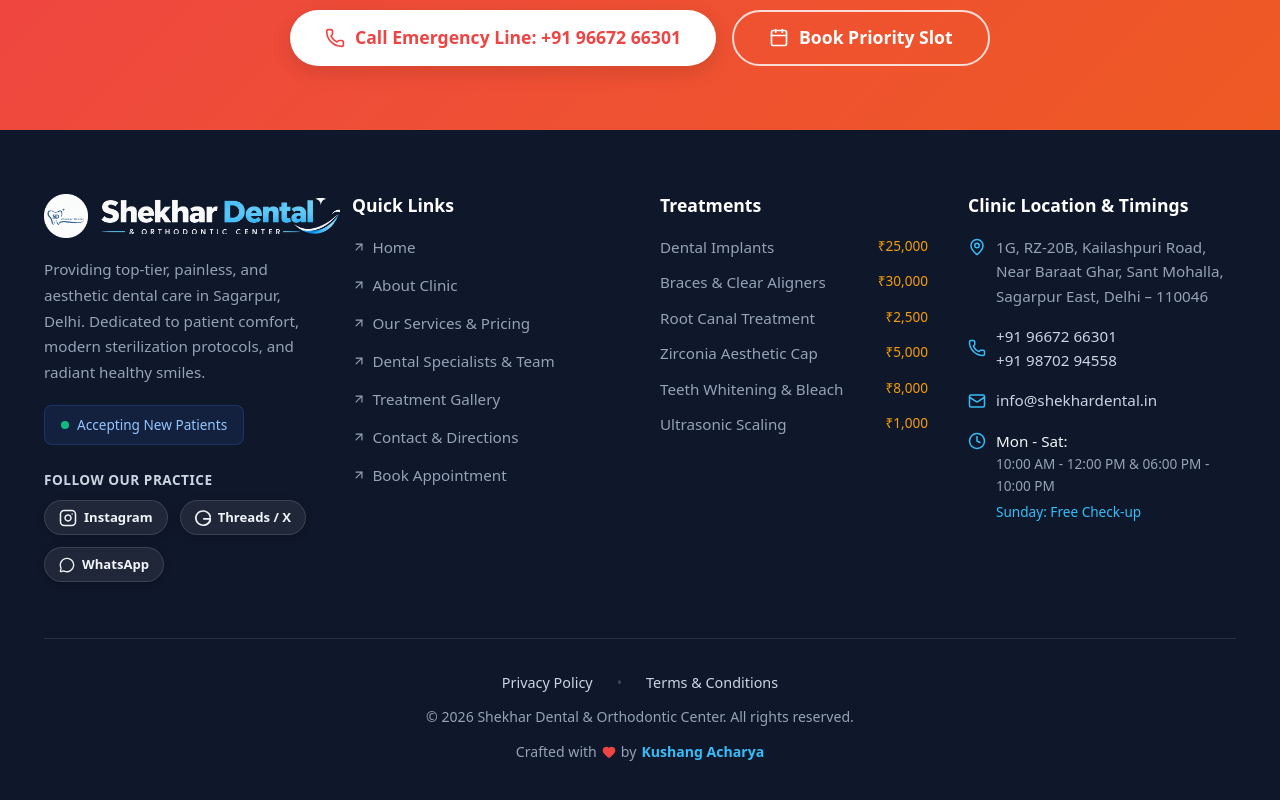
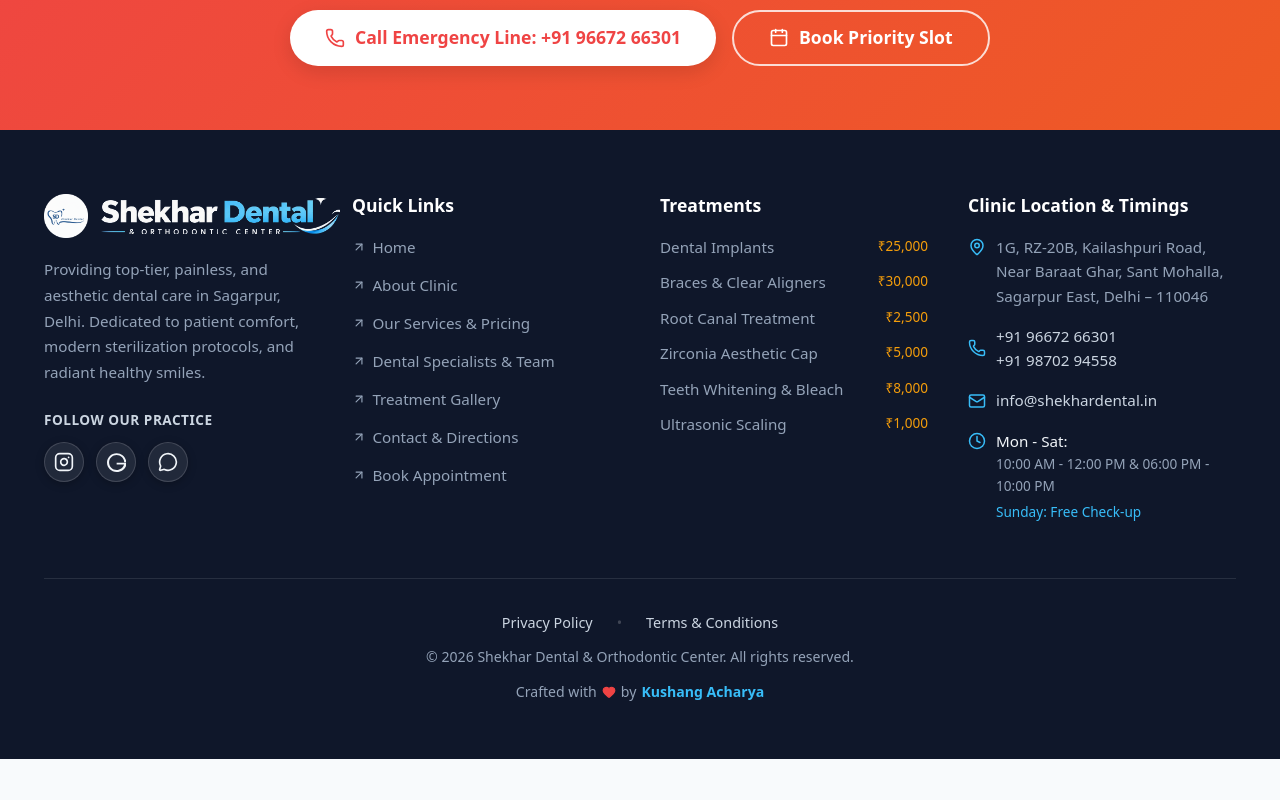
Before and after one commit to Kushang1901/ShEKHAR-DENTAL-CLINIIC, a Next.js app: page / in a window 1280 px wide. Shown: the part 5651-6451 px from the top of the page. After the commit the page ends 6410 px from the top, so only its background shows below. Built offline with nearby package versions, Linux system fonts and the light colour scheme.

Commit message:
feat: initialize global CSS framework and add Footer component

```diff
--- a/app/globals.css
+++ b/app/globals.css
@@ -1894,44 +1894,44 @@ img {
   }
 }
 
-/* Footer Social Pills */
-.footer-social-pill {
+/* Footer Social Circle Icon Buttons */
+.footer-social-circle {
+  width: 40px;
+  height: 40px;
+  border-radius: 50%;
   display: inline-flex;
   align-items: center;
-  gap: 7px;
-  padding: 6px 14px;
-  border-radius: 999px;
-  font-size: 0.82rem;
-  font-weight: 600;
+  justify-content: center;
   color: #f1f5f9;
-  background: rgba(255, 255, 255, 0.07);
-  border: 1px solid rgba(255, 255, 255, 0.12);
+  background: rgba(255, 255, 255, 0.08);
+  border: 1px solid rgba(255, 255, 255, 0.15);
   text-decoration: none;
   transition: all 0.25s cubic-bezier(0.16, 1, 0.3, 1);
-  box-shadow: 0 2px 8px rgba(0, 0, 0, 0.2);
-}
-
-.footer-social-pill:hover {
-  transform: translateY(-2px);
+  box-shadow: 0 2px 8px rgba(0, 0, 0, 0.25);
+  flex-shrink: 0;
+}
+
+.footer-social-circle:hover {
+  transform: translateY(-3px) scale(1.08);
   color: #ffffff;
 }
 
 .footer-social-ig:hover {
   background: linear-gradient(45deg, #f09433, #e6683c, #dc2743, #cc2366, #bc1888);
-  border-color: rgba(255, 255, 255, 0.4);
-  box-shadow: 0 4px 14px rgba(220, 39, 67, 0.4);
+  border-color: rgba(255, 255, 255, 0.5);
+  box-shadow: 0 6px 18px rgba(220, 39, 67, 0.45);
 }
 
 .footer-social-threads:hover {
   background: #000000;
-  border-color: rgba(255, 255, 255, 0.35);
-  box-shadow: 0 4px 14px rgba(255, 255, 255, 0.2);
+  border-color: rgba(255, 255, 255, 0.4);
+  box-shadow: 0 6px 18px rgba(255, 255, 255, 0.25);
 }
 
 .footer-social-wa:hover {
   background: #10b981;
   border-color: #34d399;
-  box-shadow: 0 4px 14px rgba(16, 185, 129, 0.4);
+  box-shadow: 0 6px 18px rgba(16, 185, 129, 0.45);
 }
 
 .footer-nav-link:hover {
--- a/components/Footer.tsx
+++ b/components/Footer.tsx
@@ -64,31 +64,25 @@ export default function Footer() {
                 style={{ height: '36px', width: 'auto', objectFit: 'contain', maxWidth: '240px' }}
               />
             </div>
-            <p style={{ color: '#94a3b8', fontSize: '0.95rem', lineHeight: '1.7', marginBottom: '1.2rem' }}>
+            <p style={{ color: '#94a3b8', fontSize: '0.95rem', lineHeight: '1.7', marginBottom: '1.4rem' }}>
               Providing top-tier, painless, and aesthetic dental care in Sagarpur, Delhi. Dedicated to patient comfort, modern sterilization protocols, and radiant healthy smiles.
             </p>
 
-            <div style={{ display: 'inline-flex', alignItems: 'center', gap: '0.5rem', background: 'rgba(59, 130, 246, 0.1)', padding: '0.5rem 1rem', borderRadius: '8px', border: '1px solid rgba(59, 130, 246, 0.2)', marginBottom: '1.5rem' }}>
-              <span style={{ height: '8px', width: '8px', borderRadius: '50%', background: '#10b981' }}></span>
-              <span style={{ color: '#93c5fd', fontSize: '0.85rem', fontWeight: 500 }}>Accepting New Patients</span>
-            </div>
-
             {/* Social Media Links Row */}
             <div>
-              <div style={{ fontSize: '0.85rem', fontWeight: 600, color: '#cbd5e1', marginBottom: '0.6rem', textTransform: 'uppercase', letterSpacing: '0.5px' }}>
+              <div style={{ fontSize: '0.85rem', fontWeight: 600, color: '#cbd5e1', marginBottom: '0.75rem', textTransform: 'uppercase', letterSpacing: '0.5px' }}>
                 Follow Our Practice
               </div>
-              <div style={{ display: 'flex', alignItems: 'center', gap: '0.75rem', flexWrap: 'wrap' }}>
+              <div style={{ display: 'flex', alignItems: 'center', gap: '12px' }}>
                 {/* Instagram */}
                 <a
                   href={clinicInfo.socials.instagram}
                   target="_blank"
                   rel="noopener noreferrer"
                   aria-label="Instagram - @shekhar_dental"
-                  className="footer-social-pill footer-social-ig"
+                  className="footer-social-circle footer-social-ig"
                 >
-                  <InstagramIcon size={18} />
-                  <span>Instagram</span>
+                  <InstagramIcon size={20} />
                 </a>
 
                 {/* Threads / X */}
@@ -97,10 +91,9 @@ export default function Footer() {
                   target="_blank"
                   rel="noopener noreferrer"
                   aria-label="Threads / X - @shekhar_dental"
-                  className="footer-social-pill footer-social-threads"
+                  className="footer-social-circle footer-social-threads"
                 >
-                  <ThreadsIcon size={16} />
-                  <span>Threads / X</span>
+                  <ThreadsIcon size={19} />
                 </a>
 
                 {/* WhatsApp */}
@@ -108,11 +101,10 @@ export default function Footer() {
                   href={clinicInfo.socials.whatsapp}
                   target="_blank"
                   rel="noopener noreferrer"
-                  aria-label="WhatsApp Us"
-                  className="footer-social-pill footer-social-wa"
+                  aria-label="WhatsApp - Shekhar Dental"
+                  className="footer-social-circle footer-social-wa"
                 >
-                  <MessageCircle size={16} />
-                  <span>WhatsApp</span>
+                  <MessageCircle size={20} />
                 </a>
               </div>
             </div>
```
